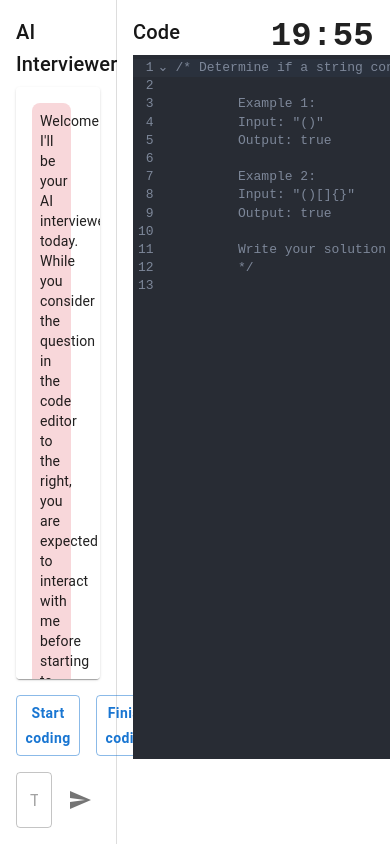
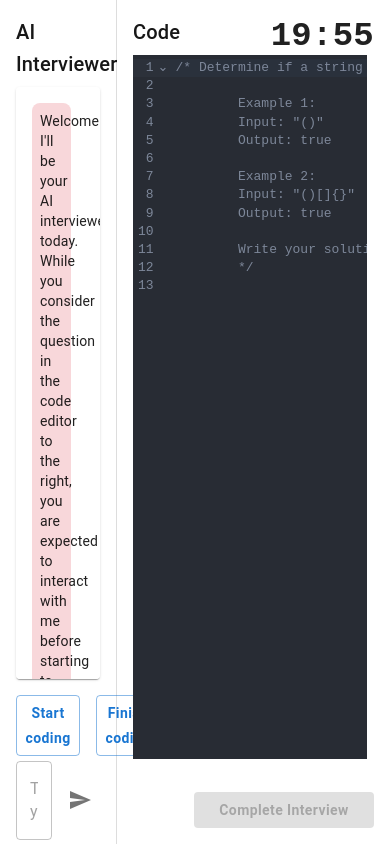
Before and after one commit to gabrielchuv/ai-interviewer, a Next.js app: page /interview in a window 390 px wide. Built offline with nearby package versions, Linux system fonts and the light colour scheme.

Commit message:
window responsive and shift enter text

```diff
--- a/app/components/ChatInput.tsx
+++ b/app/components/ChatInput.tsx
@@ -1,27 +1,43 @@
-import { Box, TextField, IconButton } from '@mui/material';
-import { MdSend } from 'react-icons/md';
+import { Box, TextField, IconButton } from "@mui/material";
+import { Dispatch, KeyboardEventHandler, SetStateAction } from "react";
+import { MdSend } from "react-icons/md";
 
 interface ChatInputProps {
   input: string;
-  setInput: (input: string) => void;
+  setInput: Dispatch<SetStateAction<string>>;
   handleSubmit: () => void;
 }
 
 export function ChatInput({ input, setInput, handleSubmit }: ChatInputProps) {
+  const handleKeyDown: KeyboardEventHandler<HTMLDivElement> = (event) => {
+    if (event.key === "Enter") {
+      if (event.shiftKey) {
+        event.preventDefault();
+        setInput((prev) => prev + "\n");
+      } else {
+        handleSubmit();
+      }
+    }
+  };
   return (
-    <Box sx={{
-      display: 'flex',
-      alignItems: 'center',
-      height: '56px', // Standard height for TextField
-      minHeight: '56px' // Ensure consistent height
-    }}>
+    <Box
+      sx={{
+        display: "flex",
+        alignItems: "center",
+        height: "56px", // Standard height for TextField
+        minHeight: "56px", // Ensure consistent height
+      }}
+    >
       <TextField
         variant="outlined"
+        multiline={true}
         fullWidth
         value={input}
         onChange={(e) => setInput(e.target.value)}
-        onKeyDown={(e) => e.key === 'Enter' && handleSubmit()}
         placeholder="Type your message..."
+        rows={2}
+        style={{ overflowY: "auto" }}
+        onKeyDown={handleKeyDown}
       />
       <IconButton onClick={handleSubmit} sx={{ marginLeft: 1 }}>
         <MdSend />
--- a/app/components/ChatWindow.tsx
+++ b/app/components/ChatWindow.tsx
@@ -1,56 +1,68 @@
-import { Box, Typography, Paper, Button } from '@mui/material';
-import { ChatMessage } from './ChatMessage';
-import { ChatInput } from './ChatInput';
+import { Box, Typography, Paper, Button } from "@mui/material";
+import { ChatMessage } from "./ChatMessage";
+import { ChatInput } from "./ChatInput";
+import { Dispatch, SetStateAction } from "react";
 
 interface Message {
-  role: 'user' | 'ai';
+  role: "user" | "ai";
   text: string;
 }
 
 interface ChatWindowProps {
   conversation: Message[];
   input: string;
-  setInput: (input: string) => void;
+  setInput: Dispatch<SetStateAction<string>>;
   handleSubmit: () => void;
 }
 
-export function ChatWindow({ conversation, input, setInput, handleSubmit }: ChatWindowProps) {
+export function ChatWindow({
+  conversation,
+  input,
+  setInput,
+  handleSubmit,
+}: ChatWindowProps) {
   return (
-    <Box sx={{
-      width: '30%',
-      borderRight: '1px solid #ddd',
-      padding: 2,
-      height: '100vh',
-      display: 'flex',
-      flexDirection: 'column'
-    }}>
+    <Box
+      sx={{
+        width: "30%",
+        borderRight: "1px solid #ddd",
+        padding: 2,
+        height: "100vh",
+        display: "flex",
+        flexDirection: "column",
+      }}
+    >
       <Typography variant="h6" gutterBottom>
         AI Interviewer
       </Typography>
-      <Paper sx={{
-        flex: 1,
-        overflowY: 'auto',
-        padding: 2,
-        marginBottom: 2
-      }}>
-        <Box sx={{ display: 'flex', flexDirection: 'column' }}>
+      <Paper
+        sx={{
+          flex: 1,
+          overflowY: "auto",
+          padding: 2,
+          marginBottom: 2,
+        }}
+      >
+        <Box sx={{ display: "flex", flexDirection: "column" }}>
           {conversation.map((message, index) => (
             <ChatMessage key={index} role={message.role} text={message.text} />
           ))}
         </Box>
       </Paper>
-      <Box sx={{
-        display: 'flex',
-        gap: 2,
-        mb: 2
-      }}>
+      <Box
+        sx={{
+          display: "flex",
+          gap: 2,
+          mb: 2,
+        }}
+      >
         <Button
           variant="outlined"
           onClick={() => setInput("I am ready to start coding")}
           sx={{
             flex: 1,
-            textTransform: 'none',
-            fontWeight: 'bold'
+            textTransform: "none",
+            fontWeight: "bold",
           }}
         >
           Start coding
@@ -60,14 +72,18 @@
           onClick={() => setInput("I have completed my solution")}
           sx={{
             flex: 1,
-            textTransform: 'none',
-            fontWeight: 'bold'
+            textTransform: "none",
+            fontWeight: "bold",
           }}
         >
           Finish coding
         </Button>
       </Box>
-      <ChatInput input={input} setInput={setInput} handleSubmit={handleSubmit} />
+      <ChatInput
+        input={input}
+        setInput={setInput}
+        handleSubmit={handleSubmit}
+      />
     </Box>
   );
 }
--- a/app/components/CodeEditor.tsx
+++ b/app/components/CodeEditor.tsx
@@ -1,9 +1,10 @@
-'use client';
+"use client";
 
-import { Box, Typography } from '@mui/material';
-import CodeMirror from '@uiw/react-codemirror';
-import { javascript } from '@codemirror/lang-javascript';
-import { Question } from '../data/questionBank';
+import { Box, Typography } from "@mui/material";
+import CodeMirror from "@uiw/react-codemirror";
+import { javascript } from "@codemirror/lang-javascript";
+import { useState, useEffect } from "react";
+import { Question } from "../data/questionBank";
 
 interface CodeEditorProps {
   question: Question;
@@ -11,14 +12,28 @@
 }
 
 export function CodeEditor({ question, onCodeChange }: CodeEditorProps) {
+  const [containerWidth, setContainerWidth] = useState(window.innerWidth);
+
+  useEffect(() => {
+    const handleResize = () => {
+      setContainerWidth(window.innerWidth);
+    };
+
+    // Attach resize event listener
+    window.addEventListener("resize", handleResize);
+
+    // Clean up on component unmount
+    return () => window.removeEventListener("resize", handleResize);
+  }, []);
+
   return (
     <Box
       sx={{
         flex: 1,
         padding: 2,
-        display: 'flex',
-        flexDirection: 'column',
-        height: '100vh'
+        display: "flex",
+        flexDirection: "column",
+        height: "100vh",
       }}
     >
       <Typography variant="h6" gutterBottom>
@@ -29,6 +44,7 @@
         height="calc(100vh - 140px)"
         extensions={[javascript()]}
         theme="dark"
+        width={`${containerWidth * 0.6}px`}
         onChange={onCodeChange}
       />
     </Box>
```
